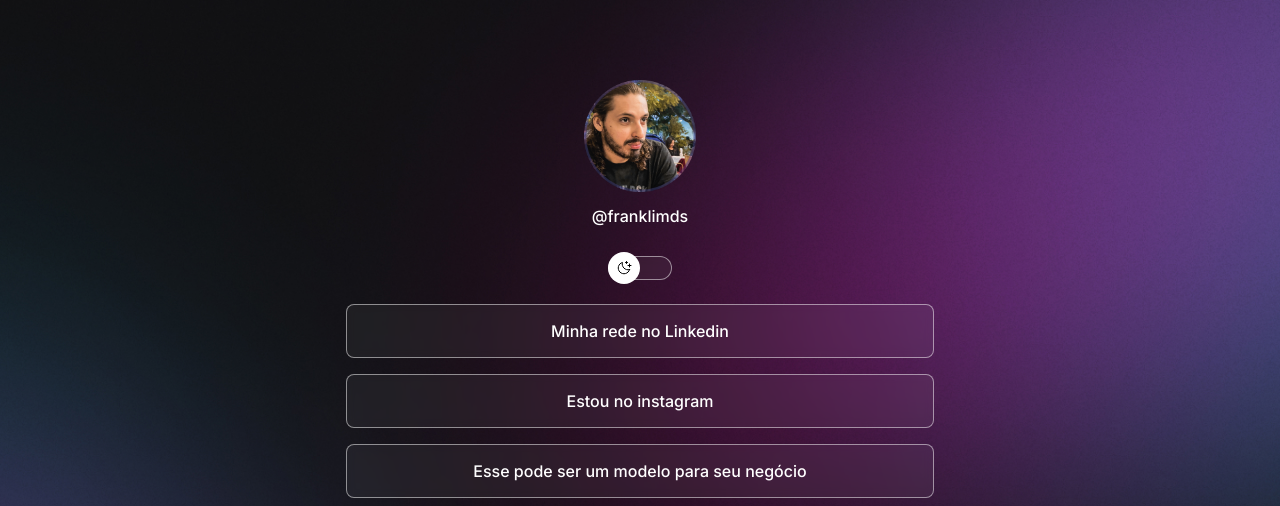
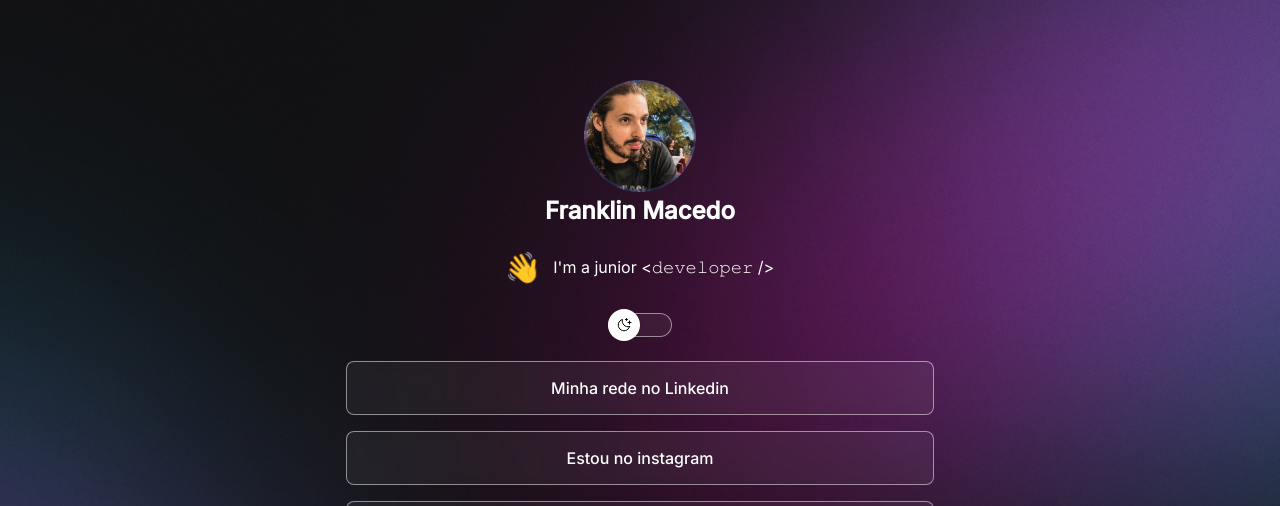
Before and after one commit to Frankdias92/Projeto-links, a plain HTML site: page index.html in a window 1280 px wide. Shown: the top 506 px of the page. Drawn offline with nearby package versions, Linux system fonts and the light colour scheme.

Commit message:
add handshake on profile

```diff
--- a/index.html
+++ b/index.html
@@ -18,7 +18,14 @@
     <section id="container">
       <div id="profile">
         <img src="./assets/avatar.png" alt="Imagem de perfil de usuario" />
-        <p>@franklimds</p>
+        <h2>Franklin Macedo</h2>
+
+        <div class="wave">
+          <p>
+            <div class="hello">👋</div> I'm a junior <𝚍𝚎𝚟𝚎𝚕𝚘𝚙𝚎𝚛 />
+          </p>
+        </div>
+
       </div>
 
       <div id="switch" onclick="toggleMode()">
@@ -69,5 +76,8 @@
     ></script>
 
     <script src="./script.js"></script>
+
+
+
   </body>
 </html>
--- a/style.css
+++ b/style.css
@@ -1,3 +1,6 @@
+@import url("https://fonts.googleapis.com/css?family=Heebo:900&display=swap");
+
+
 * {
   margin: 0;
   padding: 0;
@@ -59,6 +62,27 @@ section {
 
 #profile {
   padding: 24px;
+}
+
+section .wave {
+  display: flex;
+  justify-content: center;
+  padding-top: 24px;
+  align-items: center;
+  gap: 10px;
+}
+section p {
+}
+
+section wave p {
+  position: relative;
+}
+
+.hello {
+  justify-content: center;
+  font-size: 30px;
+  transform-origin: 60% 90%;
+  animation:  wave .5s 300ms  steps(6, end)  alternate infinite;
 }
 
 #profile img {
@@ -207,3 +231,11 @@ footer {
     left: 0;
   }
 }
+
+@keyframes wave {
+  from {
+transform: rotate(-15deg);
+  } to {
+    transform: rotate(0deg);
+  }
+}
```
